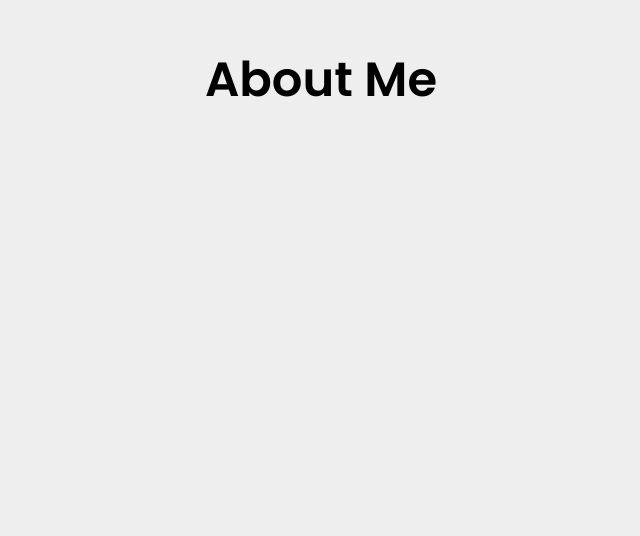
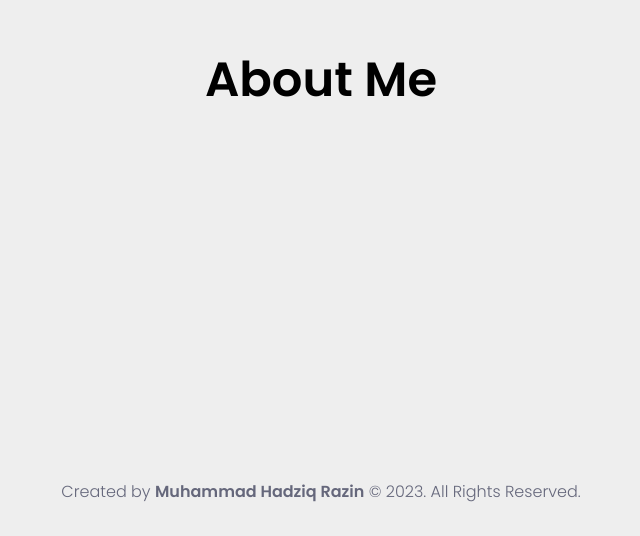
Before and after one commit to mhadziqrazin/hadziqrazin, a SvelteKit app: page / in a window 1280 px wide. Shown: the part 1120-1656 px from the top of the page, without its empty margins (319-959 px from the left). Before the commit the page ends 1600 px from the top, so only its background shows below. Built offline with nearby package versions, Linux system fonts and the light colour scheme.

Commit message:
feat: all rights reserved word

```diff
--- a/src/routes/+page.svelte
+++ b/src/routes/+page.svelte
@@ -3,7 +3,10 @@
 import First from '$lib/sections/First.svelte'
 </script>
 
-<div class="flex flex-col items-center">
+<div class="flex flex-col items-center pb-8">
   <First />
   <About />
+  <p class="font-light text-dark/70">
+    Created by <span class="font-semibold">Muhammad Hadziq Razin</span> © 2023. All Rights Reserved.
+  </p>
 </div>
```
